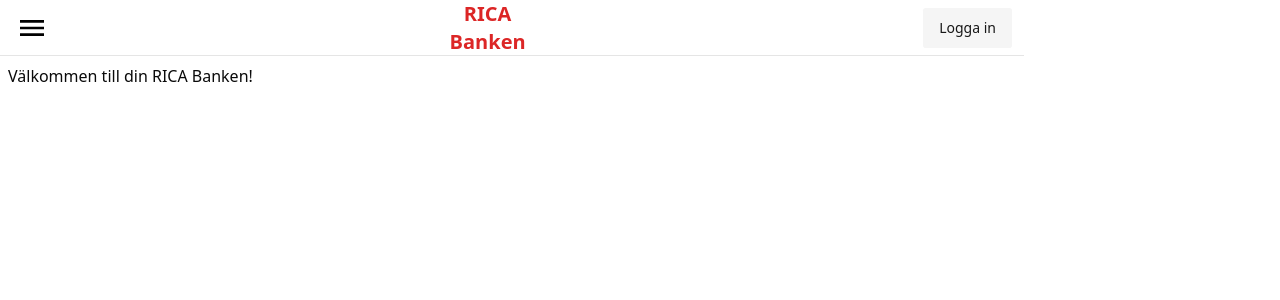
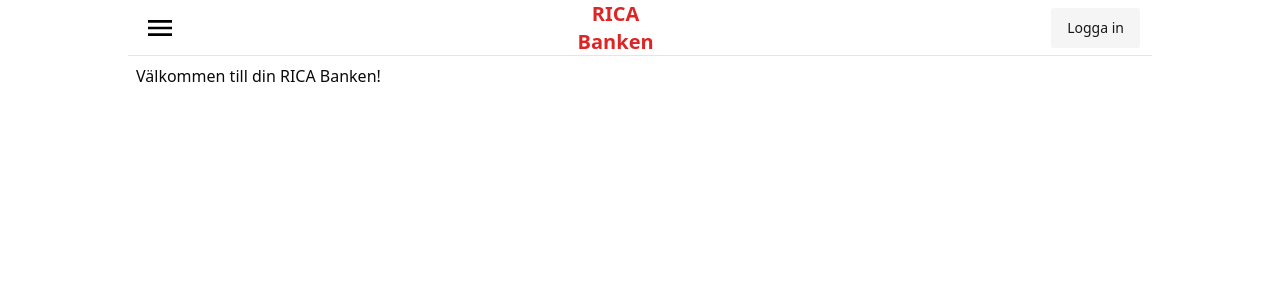
Before and after one commit to rasmus-eklund/Budget, a Next.js app: page / in a window 1280 px wide. Shown: the top 300 px of the page. Built offline with nearby package versions, Linux system fonts and the light colour scheme; no server answers.

Commit message:
center view

```diff
--- a/src/app/layout.tsx
+++ b/src/app/layout.tsx
@@ -22,7 +22,9 @@ export default function RootLayout({
 }) {
   return (
     <html lang="en">
-      <body className={`font-sans ${inter.variable}`}>
+      <body
+        className={`font-sans ${inter.variable} flex flex-col items-center`}
+      >
         <Toaster />
         <Header />
         <main className="flex h-[calc(100vh-56px)] w-full max-w-5xl flex-col">
```
